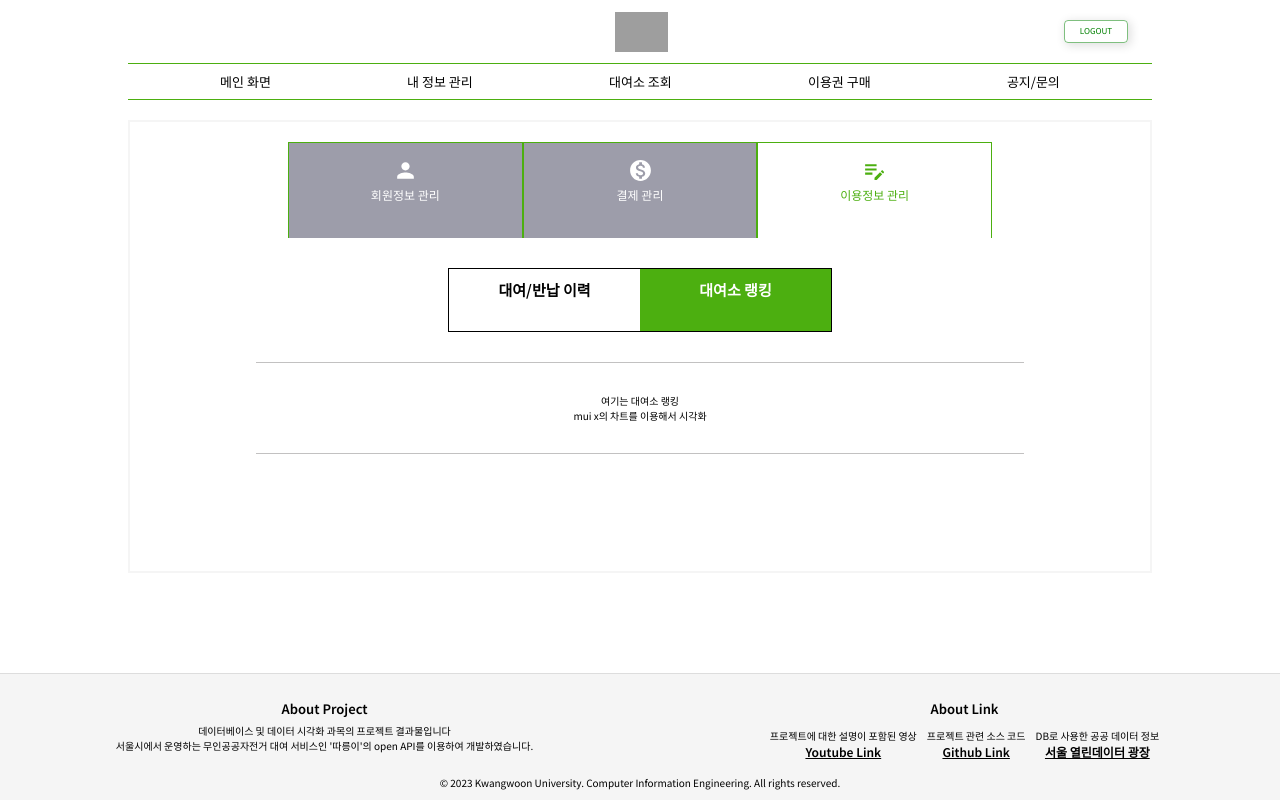
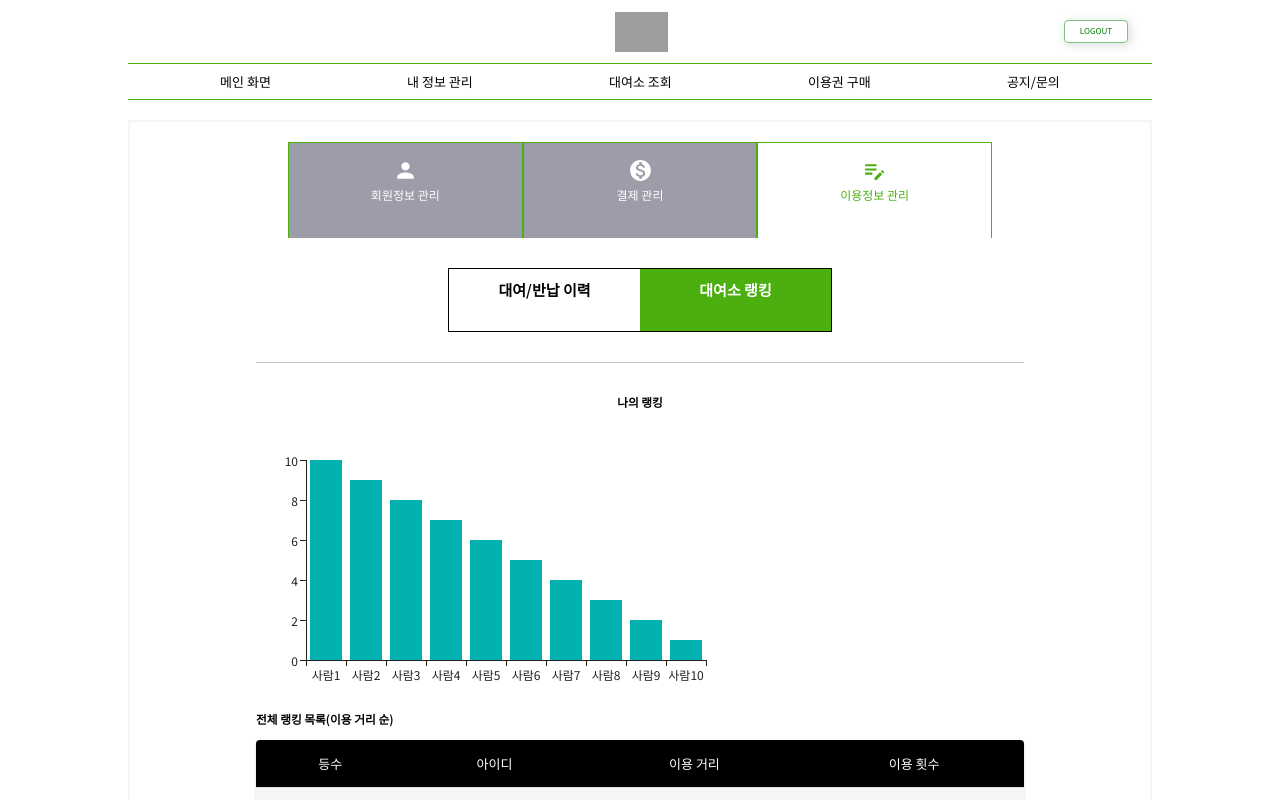
Before and after one commit to chany0ng/web-service-development, a React (Create React App) app in the folder frontend/project/: page /user/manage/rental-ranking in a window 1280 px wide. Shown: the top 800 px of the page. Built offline with nearby package versions, Linux system fonts and the light colour scheme; grey boxes are pictures that could not be loaded; a web font is replaced by a local one.

Commit message:
refactor(API요청): 로그인 요청 관련 수정, post 데이터 출력

```diff
--- a/frontend/project/src/config.js
+++ b/frontend/project/src/config.js
@@ -1,5 +1,3 @@
-// API는 config.js 파일에 일괄적으로 관리하면서 import, export 통해 사용하면 좋습니다.
-// 백엔드 서버 IP 가 변경되면 fetch 함수를 일일이 찾아서 수정해주지 않아도 됩니다.
 // 로딩 중에, loading이라는 state변수 하나 만들어놓고 로딩상태아이콘 띄우기(212 강의)
 
 const BASE_URL = 'http://localhost:8080/';
@@ -27,6 +25,8 @@ export const postData = async (url, body) => {
       body: JSON.stringify(body)
     });
     console.log('POST FETCH 성공!');
+    console.log(`서버에서 넘어온 데이터: ${response.data}`);
+    console.log(`서버에서 넘어온 status: ${response.status}`);
     if (!response.ok) {
       throw new Error('API POST요청 에러 발생');
     }
--- a/frontend/project/src/pages/Login/FindPwPage.js
+++ b/frontend/project/src/pages/Login/FindPwPage.js
@@ -16,19 +16,16 @@ import { useNavigate } from 'react-router-dom';
 const passwordQuestion = [
   {
     question: 'school',
-    description: '졸업한 초등학교 이름'
-  },
-  {
-    question: 'school2',
-    description: '졸업한 중학교 이름'
+    description: '졸업한 초등학교 이름',
+    value: 1
   }
 ];
 
 const FindPwPage = () => {
   const navigate = useNavigate();
   const [inputData, setInputData] = useState({
-    user_id: '',
-    pw_question: '',
+    id: '',
+    pw_question: 1,
     pw_answer: ''
   });
   const [isValid, setIsValid] = useState(true);
@@ -42,11 +39,7 @@ const FindPwPage = () => {
   const onSubmitHandler = async (e) => {
     try {
       e.preventDefault();
-      if (
-        inputData.user_id.trim() === '' ||
-        inputData.pw_answer.trim() === '' ||
-        inputData.pw_question.trim() === ''
-      ) {
+      if (inputData.id.trim() === '' || inputData.pw_answer.trim() === '') {
         setIsValid(false);
       } else {
         setIsValid(true);
@@ -87,14 +80,14 @@ const FindPwPage = () => {
             <Grid container spacing={2}>
               <Grid item xs={12}>
                 <TextField
-                  value={inputData.user_id}
+                  value={inputData.id}
                   onChange={inputDataHandler}
                   required
                   fullWidth
-                  name="user_id"
+                  name="id"
                   label="아이디"
                   type="id"
-                  id="user_id"
+                  id="id"
                   variant="standard"
                 />
               </Grid>
@@ -111,7 +104,7 @@ const FindPwPage = () => {
                   helperText="비밀번호 찾기 질문을 선택해주세요"
                 >
                   {passwordQuestion.map((option) => (
-                    <MenuItem key={option.question} value={option.description}>
+                    <MenuItem key={option.question} value={option.value}>
                       {option.description}
                     </MenuItem>
                   ))}
--- a/frontend/project/src/pages/Login/SignInPage.js
+++ b/frontend/project/src/pages/Login/SignInPage.js
@@ -16,7 +16,7 @@ import { useNavigate } from 'react-router-dom';
 const SignInPage = () => {
   const navigate = useNavigate();
   const [inputData, setInputData] = useState({
-    user_id: '',
+    id: '',
     password: ''
   });
   const [isValid, setIsValid] = useState(true);
@@ -30,14 +30,15 @@ const SignInPage = () => {
   const onSubmitHandler = async (e) => {
     try {
       e.preventDefault();
-      if (inputData.user_id.trim() === '' || inputData.password.trim() === '') {
+      if (inputData.id.trim() === '' || inputData.password.trim() === '') {
         setIsValid(false);
       } else {
         setIsValid(true);
         const { status, data } = await postData('api/login', inputData);
         console.log(`로그인 시도: ${status}`);
         if (status) {
-          localStorage.setItem('token', data.token);
+          localStorage.setItem('accessToken', data.accessToken);
+          localStorage.setItem('refreshToken', data.refreshToken);
           // 로컬스토리지에 로그인상태 저장 -> 메인화면에서 useEffect로 받기
           navigate('/user/main');
         }
@@ -74,13 +75,13 @@ const SignInPage = () => {
             <Grid container spacing={2}>
               <Grid item xs={12}>
                 <TextField
-                  value={inputData.user_id}
+                  value={inputData.id}
                   onChange={inputDataHandler}
                   fullWidth
-                  name="user_id"
+                  name="id"
                   label="아이디"
                   type="id"
-                  id="user_id"
+                  id="id"
                   variant="standard"
                   helperText="20자 이하"
                 />
--- a/frontend/project/src/pages/User/UserManage/UserManageRentalRanking.js
+++ b/frontend/project/src/pages/User/UserManage/UserManageRentalRanking.js
@@ -2,6 +2,9 @@ import InnerTabBar from '../../../components/TabBar/InnerTabBar';
 import Article from '../../../layouts/Article';
 import TabBar from './../../../components/TabBar/TabBar';
 import Layout from '../../../layouts/Layout';
+import CustomTable from '../../../components/Table/CustomTable';
+import { BarChart } from '@mui/x-charts/BarChart';
+
 const outerTitle = ['회원정보 관리', '결제 관리', '이용정보 관리'];
 const innerTitle = ['대여/반납 이력', '대여소 랭킹'];
 const outerTab = 'manage';
@@ -11,14 +14,51 @@ const url = {
   'rental-ranking': '/user/manage/rental-ranking'
 };
 
+const head = ['등수', '아이디', '이용 거리', '이용 횟수'];
+const body = [
+  { name: '1', calories: 159, fat: 6.0, carbs: 24 },
+  {
+    name: '2',
+    calories: 237,
+    fat: 9.0,
+    carbs: 37
+  },
+  { name: '3', calories: 262, fat: 16.0, carbs: 24 }
+];
+
 const UserManageRentalRanking = () => {
   return (
     <Layout>
       <TabBar title={outerTitle} select={outerTab} />
       <InnerTabBar title={innerTitle} select={innerTab} url={url} />
       <Article>
-        <div>여기는 대여소 랭킹</div>
-        <div>mui x의 차트를 이용해서 시각화</div>
+        <h3 style={{}}>나의 랭킹</h3>
+        <BarChart
+          xAxis={[
+            {
+              scaleType: 'band',
+              data: [
+                '사람1',
+                '사람2',
+                '사람3',
+                '사람4',
+                '사람5',
+                '사람6',
+                '사람7',
+                '사람8',
+                '사람9',
+                '사람10'
+              ]
+            }
+          ]}
+          series={[
+            { data: [10, 9, 8, 7, 6, 5, 4, 3, 2, 1] } // 각 사람의 데이터 값을 순서대로 배열로 전달합니다.
+          ]}
+          width={500}
+          height={300}
+        />
+        <h3 style={{ float: 'left' }}>전체 랭킹 목록(이용 거리 순)</h3>
+        <CustomTable headData={head} bodyData={body} />
       </Article>
     </Layout>
   );
```
